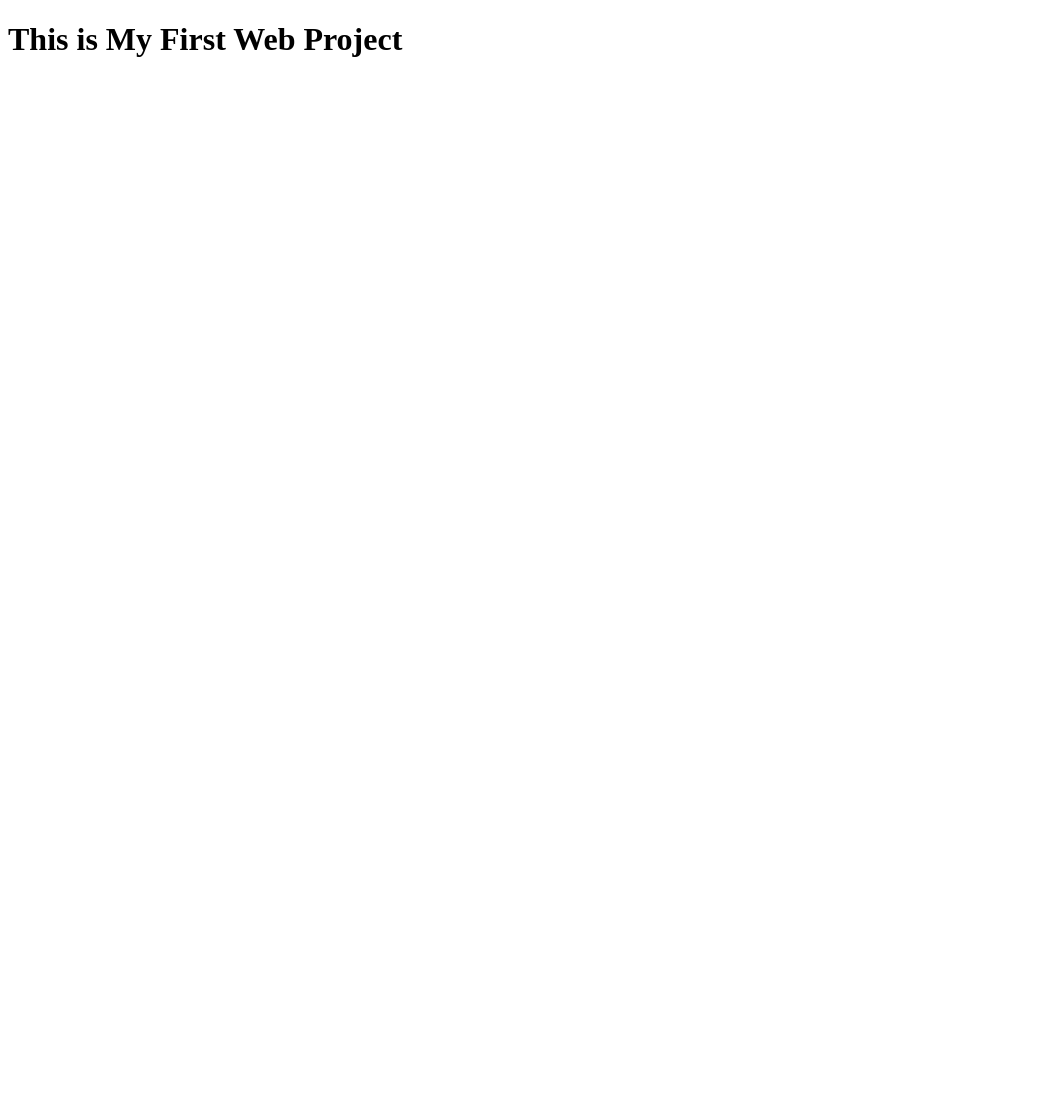
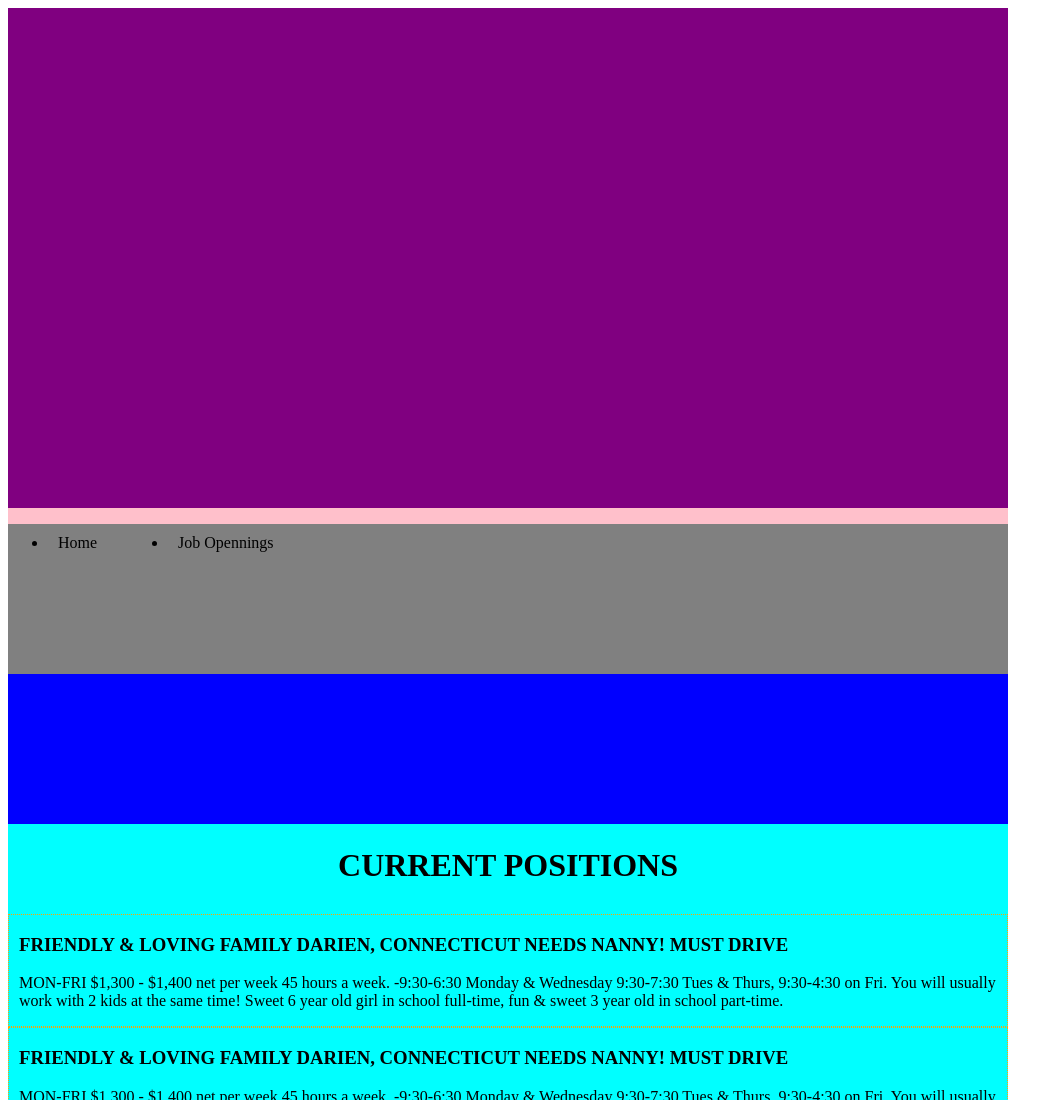
Before and after one commit to korchwii/PROJECT1, a plain HTML site: page index.html in a window 1280 px wide. Shown: the top 1100 px of the page, without its empty margins (0-1063 px from the left). Before the commit the page ends 800 px from the top, so only its background shows below. Drawn offline with Linux system fonts and the light colour scheme.

Commit message:
Commits on css
today I gave some style to my project and starting looks pretty cool

```diff
--- a/index.html
+++ b/index.html
@@ -12,7 +12,50 @@
     <script src="app.js" defer></script>
 </head>
 <body>
-    <h1>This is My First Web Project</h1>
+    <div id="container">
+        <div id="top"></div>
+        <div id="menu">
+            <div id="menuItens">
+                <ul>
+                    <li>Home</li>
+                    <li>Job Opennings</li>
+                </ul>
+            </div>
+        </div>
+        <div id="middle">
+            <center>
+                <h1>CURRENT POSITIONS</h1>
+            </center>
+            <hr>
+            <div class="jobOpennings">
+            <h3>FRIENDLY & LOVING FAMILY DARIEN, CONNECTICUT NEEDS NANNY! MUST DRIVE</h3>
+            <p>MON-FRI $1,300 - $1,400 net per week 45 hours a week. -9:30-6:30 Monday & Wednesday 9:30-7:30 Tues & Thurs, 9:30-4:30 on Fri. You will usually work with 2 kids at the same time! Sweet 6 year old girl in school full-time, fun & sweet 3 year old in school part-time.</p>
+            </div>
+
+            <div class="jobOpennings">
+            <h3>FRIENDLY & LOVING FAMILY DARIEN, CONNECTICUT NEEDS NANNY! MUST DRIVE</h3>
+            <p>MON-FRI $1,300 - $1,400 net per week 45 hours a week. -9:30-6:30 Monday & Wednesday 9:30-7:30 Tues & Thurs, 9:30-4:30 on Fri. You will usually work with 2 kids at the same time! Sweet 6 year old girl in school full-time, fun & sweet 3 year old in school part-time.</p>
+            </div>
+
+            <div class="jobOpennings">
+            <h3>FRIENDLY & LOVING FAMILY DARIEN, CONNECTICUT NEEDS NANNY! MUST DRIVE</h3>
+            <p>MON-FRI $1,300 - $1,400 net per week 45 hours a week. -9:30-6:30 Monday & Wednesday 9:30-7:30 Tues & Thurs, 9:30-4:30 on Fri. You will usually work with 2 kids at the same time! Sweet 6 year old girl in school full-time, fun & sweet 3 year old in school part-time.</p>
+            </div>
+
+            <div class="jobOpennings">
+            <h3>FRIENDLY & LOVING FAMILY DARIEN, CONNECTICUT NEEDS NANNY! MUST DRIVE</h3>
+            <p>MON-FRI $1,300 - $1,400 net per week 45 hours a week. -9:30-6:30 Monday & Wednesday 9:30-7:30 Tues & Thurs, 9:30-4:30 on Fri. You will usually work with 2 kids at the same time! Sweet 6 year old girl in school full-time, fun & sweet 3 year old in school part-time.</p>
+            </div>
+
+        <div id="bottom">
+            <div class="footerContent">
+                <h4>F175 E 91ST ST. , NEW YORK, NY 10128, UNITED STATESINFO@ABIGAILMADISONSTAFFING.COM</h4>
+                <p>© Abigail Madison Nanny and Household Staffing, Inc. License #: 950488 - abigailmadisonagency@gmail.com  </p>
+        </div>
+
+
+    </div>
+
 
 </body>
 </html>
--- a/style.css
+++ b/style.css
@@ -0,0 +1,62 @@
+#container{
+    width: 1000px;
+    background: pink;
+}
+
+#top{
+    width: 1000px;
+    height: 500px;
+    background: purple ;
+}
+
+#menu{
+    width: 1000px;
+    height: 300px;
+    background: blue ;
+}
+
+
+#middle{
+    width: 1000px;
+    height: auto;
+    background: cyan;
+    padding-top: 2px;
+}
+
+#bottom{
+    width: 1000px;
+    height: 200px;
+    background: red;
+}
+#menuItens{
+    background: gray;
+    height: 150px;
+
+}
+
+#menuItens ul{
+    background: yellow;
+
+}
+
+#menuItens ul li{
+float: left;
+width: 100px;
+padding: 10px 10px 10px 10px;
+}
+
+.jobOpennings{
+    border: dotted orange 1px;
+    padding-left: 10px;
+}
+
+.footerContent{
+    text-align: center;
+    border: dotted orange 1px;
+    padding-left: 10px;
+}
+
+*{
+    border: solid gray 0px;
+
+}
```
Also changed, not shown: 1 other file.
